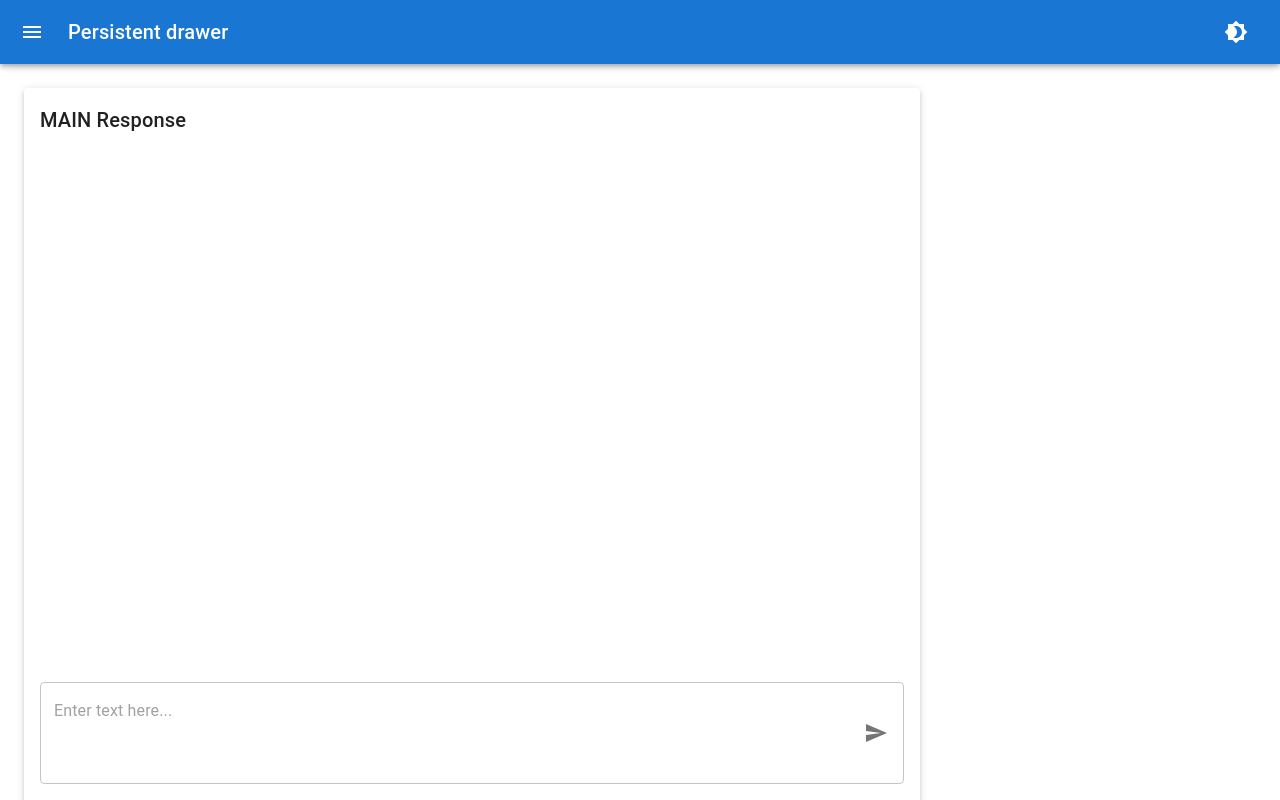
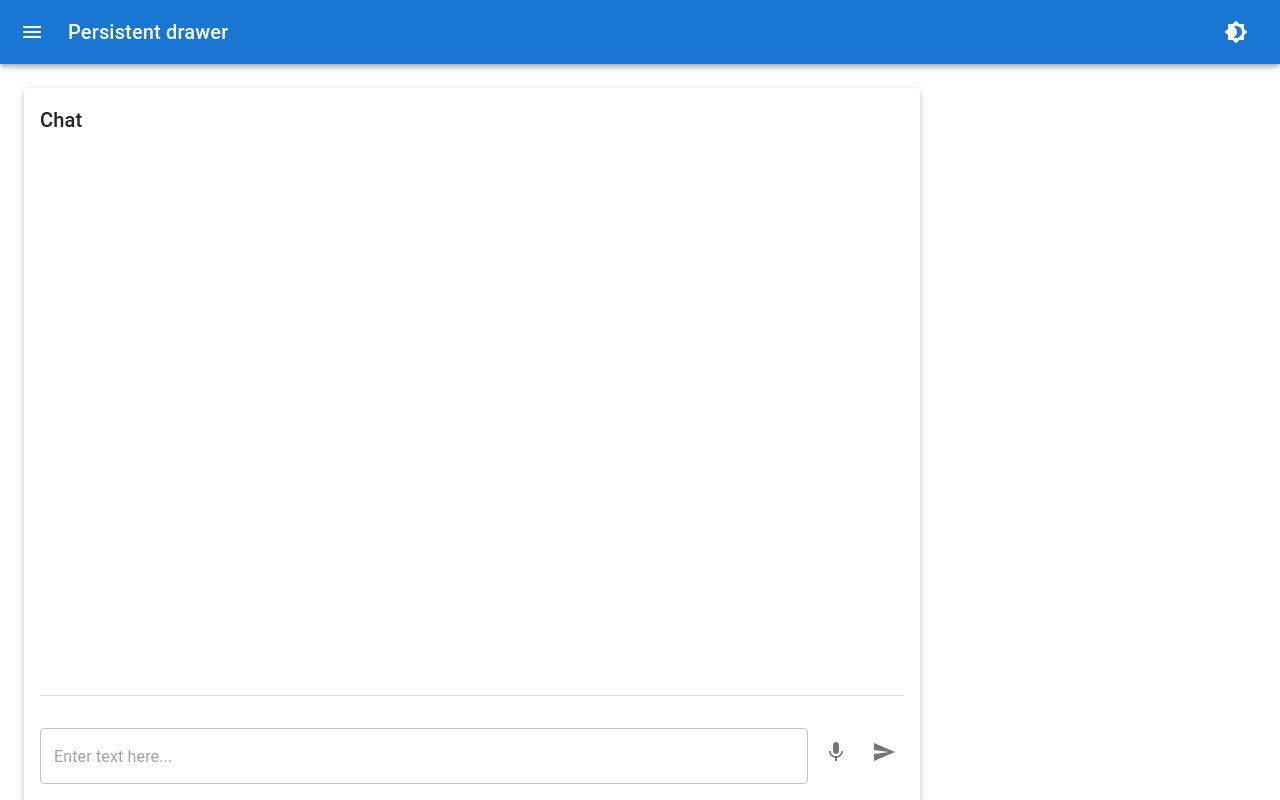
Before and after one commit to Velsundar/chatbot_UI, a Next.js app: page / in a window 1280 px wide. Built offline with nearby package versions, Linux system fonts and the light colour scheme.

Commit message:
cjhatscreen

```diff
--- a/app/components/chatScreen.tsx
+++ b/app/components/chatScreen.tsx
@@ -1,60 +1,245 @@
-'use client';
+// components/PaperComponent.js
+"use client";
 
-import React from 'react';
-import { Paper, TextField, Box, Typography, IconButton } from '@mui/material';
-import SendIcon from '@mui/icons-material/Send';
+import React, { useEffect, useRef, useState } from "react";
+import {
+  Paper,
+  TextField,
+  Box,
+  Typography,
+  IconButton,
+  Divider
+} from "@mui/material";
+import SendIcon from "@mui/icons-material/Send";
+import MicIcon from "@mui/icons-material/Mic";
+import axios from "axios";
+import ReactMarkdown from "react-markdown";
+import remarkGfm from "remark-gfm"; // For GitHub Flavored Markdown (tables, task lists, etc.)
+import rehypeRaw from "rehype-raw"; // To allow rendering raw HTML
+
+type MessageType = "sent" | "received";
+
+interface Message {
+  type: MessageType;
+  content: string;
+}
 
 export default function PaperComponent() {
-  const [text, setText] = React.useState('');
+  const [text, setText] = React.useState("");
+  const [messages, setMessages] = React.useState<Message[]>([]);
+  const [typingMessage, setTypingMessage] = useState("");
+  const [isTyping, setIsTyping] = useState(false);
+  const chatContainerRef = useRef<HTMLDivElement>(null);
 
   const handleChange = (event: React.ChangeEvent<HTMLInputElement>) => {
     setText(event.target.value);
   };
 
-  const handleSend = () => {
+  const handleSend = async () => {
     if (text) {
-      console.log('Text submitted:', text);
-      setText('');
+      const newMessage: Message = { type: "sent", content: text };
+      setMessages([...messages, newMessage]); // Add the new sent message
+      setText("");
+
+      try {
+        const response = await axios.post("http://localhost:8000/api/chat", {
+          chatId: "56f0f62b-3969-41d4-80ac-3eb9a723692d",
+          prompt: text
+        });
+        const apiResponse = response.data.text;
+        const formattedResponse = formatText(apiResponse);
+
+        // Set typing effect
+        setIsTyping(true);
+        setTypingMessage("");
+        const typingDuration = 5; // Adjust typing speed (ms per character)
+        let currentIndex = 0;
+
+        const typingInterval = setInterval(() => {
+          setTypingMessage(formattedResponse.slice(0, currentIndex + 1));
+          currentIndex++;
+          if (currentIndex === formattedResponse.length) {
+            clearInterval(typingInterval);
+            setIsTyping(false);
+            // Add received message after typing effect completes
+            const receivedMessage: Message = {
+              type: "received",
+              content: formattedResponse
+            };
+            setMessages(prevMessages => [
+              ...prevMessages,
+              newMessage,
+              receivedMessage
+            ]);
+          }
+        }, typingDuration);
+      } catch (error) {
+        console.error("Error fetching data:", error);
+      }
+    }
+  };
+  const handleKeyDown = (event: React.KeyboardEvent) => {
+    if (event.key === "Enter") {
+      event.preventDefault(); // Prevent newline from being added
+      handleSend();
     }
   };
 
+  const formatText = (text: string) => {
+    const formattedText = text.replace(/\\n/g, "\n");
+    return formattedText;
+  };
+
+  const handleMicClick = () => {
+    const SpeechRecognition =
+      (window as any).SpeechRecognition ||
+      (window as any).webkitSpeechRecognition;
+    if (!SpeechRecognition) {
+      alert("Speech recognition is not supported in this browser.");
+      return;
+    }
+
+    const recognition = new SpeechRecognition();
+    recognition.lang = "en-US";
+    recognition.interimResults = false;
+    recognition.maxAlternatives = 1;
+
+    let finalTranscript = "";
+
+    recognition.onstart = () => {
+      console.log("Voice recognition started. Speak into the microphone.");
+    };
+
+    recognition.onresult = (event: any) => {
+      finalTranscript = event.results[0][0].transcript.trim();
+    };
+
+    recognition.onerror = (event: any) => {
+      console.error("Error occurred in speech recognition: ", event.error);
+    };
+
+    recognition.onend = () => {
+      console.log("Voice recognition ended.");
+      if (finalTranscript) {
+        setText(finalTranscript);
+        handleSend();
+      }
+    };
+
+    recognition.start();
+  };
+
+  useEffect(
+    () => {
+      if (chatContainerRef.current) {
+        chatContainerRef.current.scrollIntoView({ behavior: "smooth" });
+      }
+    },
+    [messages]
+  );
+
+  useEffect(
+    () => {
+      if (chatContainerRef.current) {
+        chatContainerRef.current.scrollIntoView({ behavior: "smooth" });
+      }
+    },
+    [messages]
+  );
+
   return (
-    <Paper elevation={3} sx={{ padding: 2, height: '90vh', width: '70vw', position: 'fixed', display: 'flex', flexDirection: 'column' }}>
+    <Paper
+      elevation={3}
+      sx={{
+        padding: 2,
+        height: "90vh",
+        width: "70vw",
+        position: "fixed",
+        display: "flex",
+        flexDirection: "column"
+      }}
+    >
       <Typography variant="h6" gutterBottom>
-        MAIN Response
+        Chat
       </Typography>
-      <Box sx={{ flex: 1 }} />
-      <Box sx={{ position: 'relative', overflow: 'hidden' }}>
+      <Box sx={{ flex: 1, overflowY: "auto" }}>
+        {messages.map((message, index) =>
+          <Box
+            key={index}
+            sx={{
+              display: "flex",
+              justifyContent:
+                message.type === "sent" ? "flex-end" : "flex-start",
+              mb: 1
+            }}
+          >
+            <Box
+              sx={{
+                maxWidth: "80%",
+                padding: 1,
+                borderRadius: 1,
+                bgcolor: message.type === "sent" ? "primary.main" : "grey.300",
+                color: message.type === "sent" ? "white" : "black",
+                wordBreak: "break-word", // Ensure text breaks within the box
+                overflowWrap: "break-word"
+              }}
+            >
+              <ReactMarkdown
+                remarkPlugins={[remarkGfm]}
+                rehypePlugins={[rehypeRaw]}
+              >
+                {message.content}
+              </ReactMarkdown>
+            </Box>
+          </Box>
+        )}
+        {isTyping &&
+          <Box sx={{ display: "flex", justifyContent: "flex-start", mb: 1 }}>
+            <Box
+              sx={{
+                maxWidth: "60%",
+                padding: 1,
+                borderRadius: 1,
+                bgcolor: "grey.300",
+                color: "black"
+              }}
+            >
+              <ReactMarkdown
+                remarkPlugins={[remarkGfm]}
+                rehypePlugins={[rehypeRaw]}
+              >
+                {typingMessage}
+              </ReactMarkdown>
+            </Box>
+          </Box>}
+        <div ref={chatContainerRef} />
+      </Box>
+      <Divider />
+      <Box
+        sx={{
+          position: "relative",
+          mt: 2,
+          display: "flex",
+          alignItems: "center"
+        }}
+      >
         <TextField
           multiline
-          rows={3}
-          maxRows={3}
+          rows={1}
           fullWidth
           variant="outlined"
           margin="normal"
           placeholder="Enter text here..."
           value={text}
           onChange={handleChange}
-          InputProps={{
-            endAdornment: (
-              <IconButton
-                onClick={handleSend}
-                edge="end"
-                sx={{ position: 'absolute', right: 20, top: '50%', transform: 'translateY(-50%)' }}
-              >
-                <SendIcon />
-              </IconButton>
-            ),
-          }}
-          sx={{
-            '& .MuiInputBase-root': {
-              overflow: 'hidden',
-            },
-            '& textarea': {
-              overflow: 'hidden',
-            },
-          }}
+          onKeyDown={handleKeyDown} // Add this line to handle the Enter key
         />
+        <IconButton onClick={handleMicClick} sx={{ ml: 1 }}>
+          <MicIcon />
+        </IconButton>
+        <IconButton onClick={handleSend} sx={{ ml: 1 }}>
+          <SendIcon />
+        </IconButton>
       </Box>
     </Paper>
   );
--- a/package.json
+++ b/package.json
@@ -13,9 +13,13 @@
     "@emotion/styled": "^11.13.0",
     "@mui/icons-material": "^5.16.7",
     "@mui/material": "^5.16.7",
+    "axios": "^1.7.4",
     "next": "14.2.5",
     "react": "^18",
-    "react-dom": "^18"
+    "react-dom": "^18",
+    "react-markdown": "^9.0.1",
+    "rehype-raw": "^7.0.0",
+    "remark-gfm": "^4.0.0"
   },
   "devDependencies": {
     "@types/node": "^20",
```
Also changed, not shown: tsconfig.json (+24 -5 lines), 1 other file (tests, documents, lock files or other folders).
